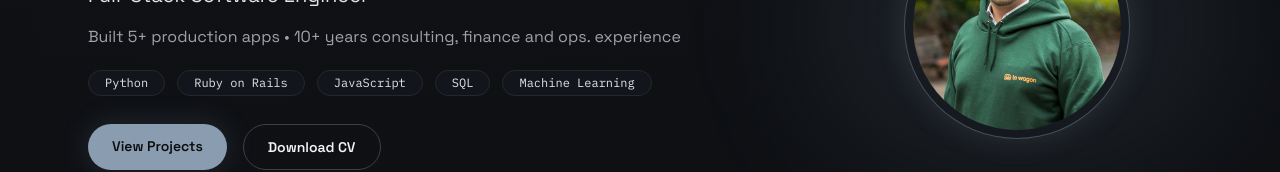
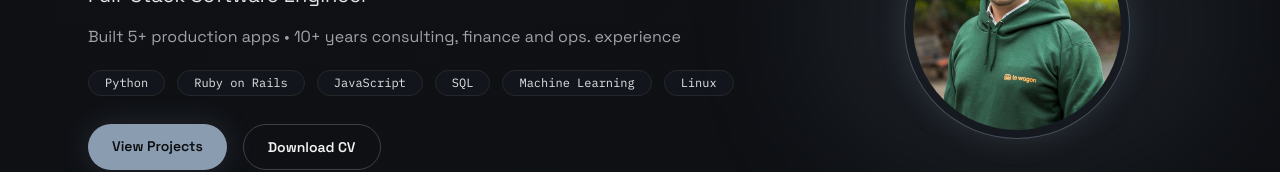
Before and after one commit to Hishamkhashman1/portfolio, a Next.js app: page / in a window 1280 px wide. Shown: the part 273-445 px from the top of the page. Built offline with nearby package versions, Linux system fonts and the light colour scheme.

Commit message:
added Linux

```diff
--- a/data/profile.ts
+++ b/data/profile.ts
@@ -4,7 +4,7 @@ export const profile = {
   title: "Full-Stack Software Engineer",
   summary:
     "Built 5+ production apps • 10+ years consulting, finance and ops. experience",
-  stack: ["Python", "Ruby on Rails", "JavaScript", "SQL", "Machine Learning"],
+  stack: ["Python", "Ruby on Rails", "JavaScript", "SQL", "Machine Learning","Linux"],
   email: "hisham.khashman@gmail.com",
   links: {
     github: "https://github.com/Hishamkhashman1",
```
